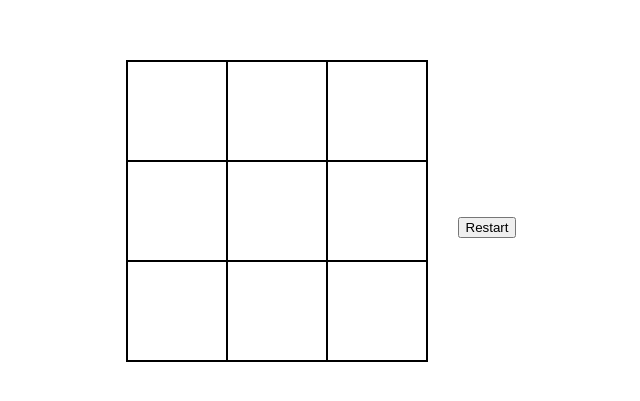
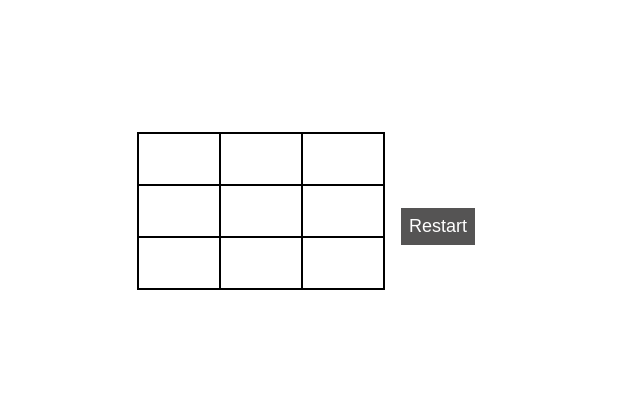
Before and after one commit to SunilPdl/tic-tac-toe, a plain HTML site: page index.html in a window 1280 px wide. Shown: the part 189-590 px from the top of the page, without its empty margins (334-974 px from the left). Drawn offline with Linux system fonts and the light colour scheme.

Commit message:
add : style for turn message and restart button

```diff
--- a/style.css
+++ b/style.css
@@ -2,15 +2,13 @@ body {
   display: flex;
   justify-content: center;
   align-items: center;
-  color: black;
-  font-size: 32px;
-  font-weight: 700;
+  margin: 0;
+  padding: 0;
 }
 
 .main {
-  width: 300px;
-  height: 300px;
-  margin: 30px;
+  width: 246px;
+  height: 156px;
   background-color: black;
   display: grid;
   grid-template-columns: repeat(3, 1fr);
@@ -18,9 +16,34 @@ body {
 }
 
 .main>div {
+  width: 80px;
+  height: 50px;
   background-color: white;
   margin: 1px;
   display: flex;
   align-items: center;
   justify-content: center;
+  cursor: pointer;
+  color: black;
+  font-size: 32px;
+  font-weight: 700;
 }
+
+.info-turn-restart {
+  margin-left: 1em;
+}
+
+.turn-message {
+  font-size: 30px;
+  font-weight: 800;
+  color: blue;
+}
+
+.restart {
+  cursor: pointer;
+  background-color: rgb(85, 84, 84);
+  color: white;
+  border: none;
+  font-size: 18px;
+  padding: 8px;
+}
```
